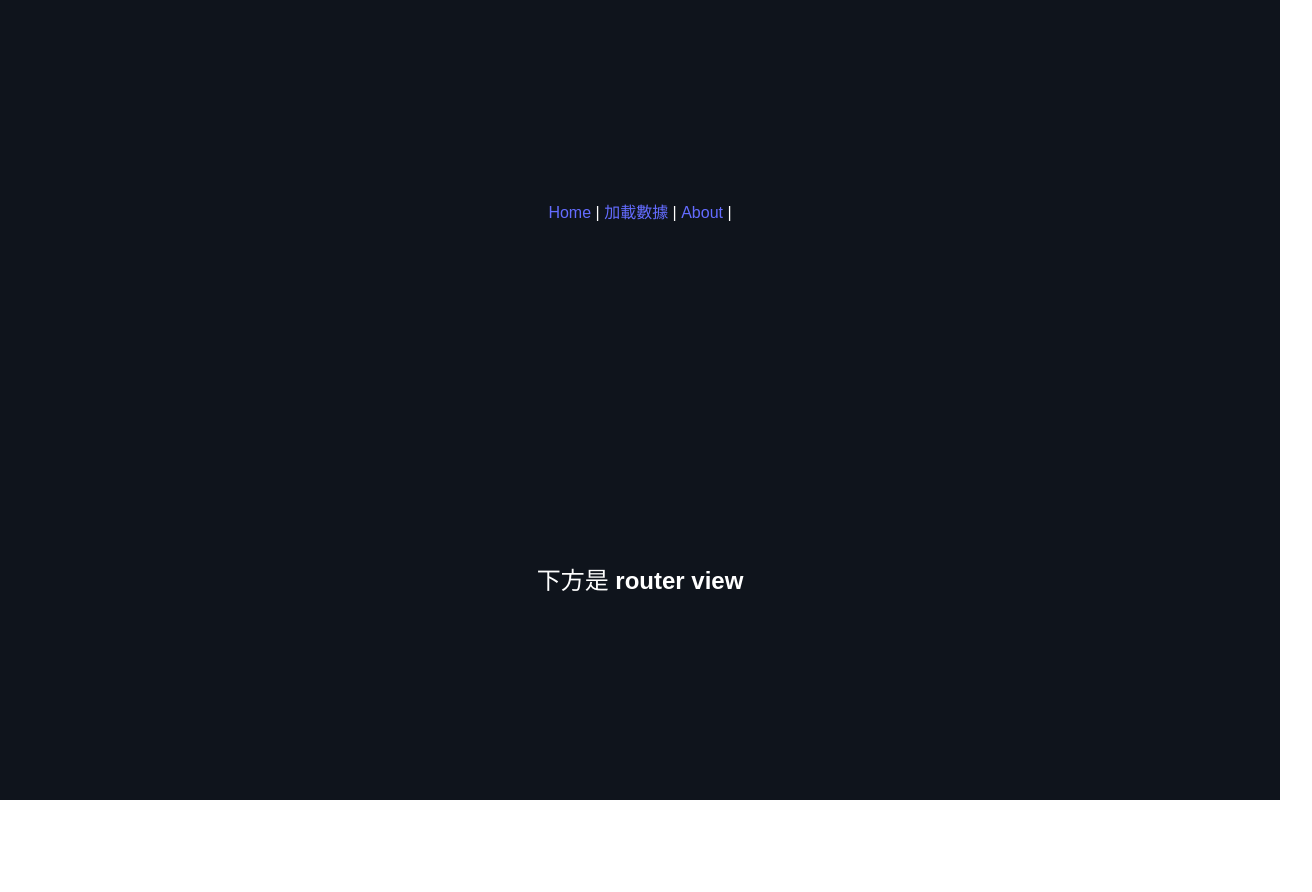
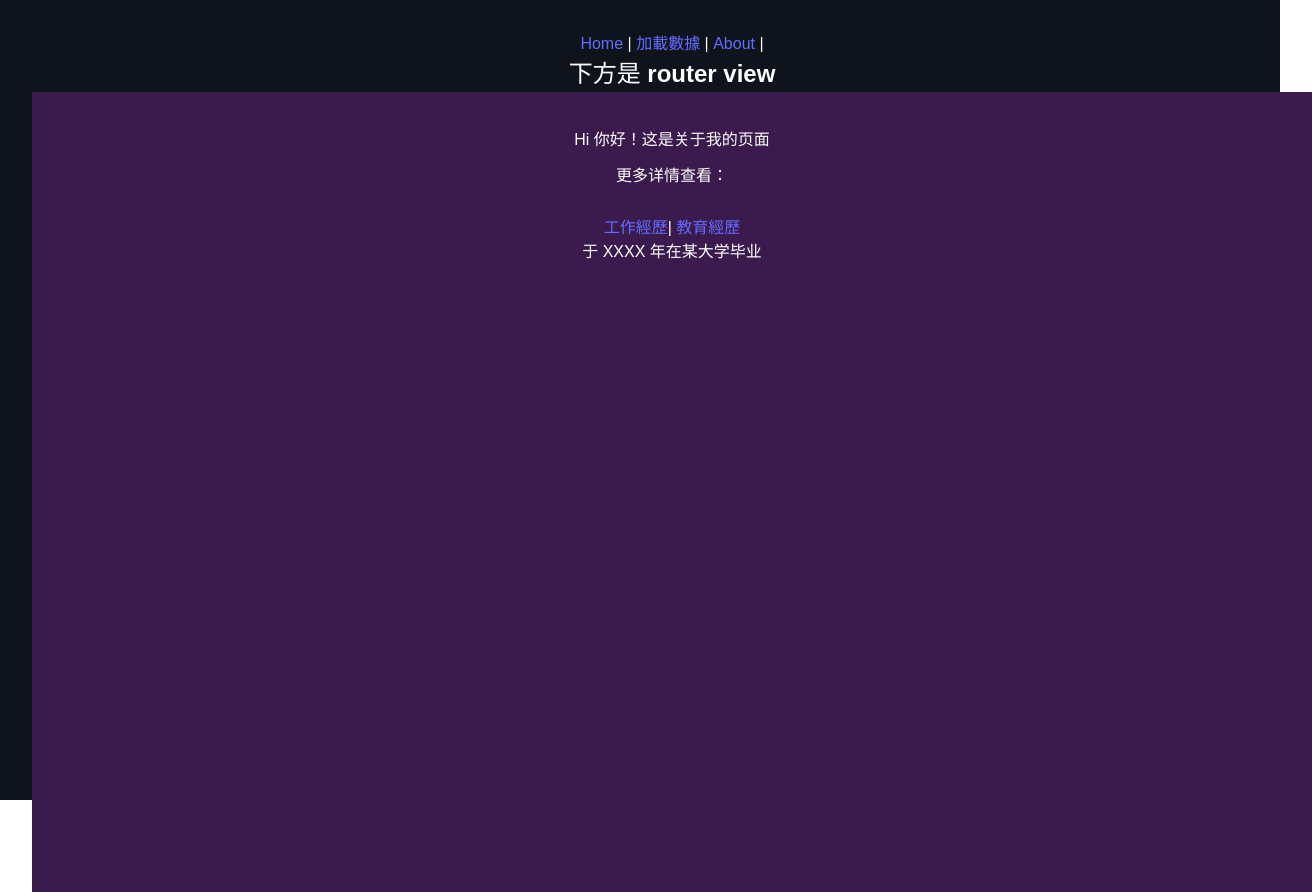
Before and after one commit to youngjay9/my_vue_workspace, a Vue app in the folder vite-project/: page /about/education in a window 1280 px wide. Shown: the whole page, 1312 px wide, since content can reach past the window. Before the commit the page ends 800 px from the top, so only its background shows below. Built offline with nearby package versions, Linux system fonts and the light colour scheme.

Commit message:
router  新增 nested component.

```diff
--- /dev/null
+++ b/vite-project/src/pages/AboutMe.vue
@@ -0,0 +1,37 @@
+<template>
+    <div class="container">
+        <p>Hi 你好！这是关于我的页面</p>
+        <p>更多详情查看：</p>
+        <nav>
+            <router-link to="/about/work">工作經歷</router-link>|
+            <router-link to="/about/education">教育經歷</router-link>
+        </nav>
+        <router-view></router-view>
+    </div>
+</template>
+
+<script>
+export default {
+
+
+}
+</script>
+
+<style scoped>
+.container {
+  width: 100vw;
+  height: 100vh;
+  max-width: 100%;
+  padding: 24px;
+
+  background-color: hsl(280deg, 50%, 20%);
+}
+
+p {
+  margin: 12px 0;
+}
+
+nav {
+  padding-top: 16px;
+}
+</style>
--- /dev/null
+++ b/vite-project/src/pages/HomePage.vue
@@ -0,0 +1,19 @@
+<template>
+    <div>首页</div>
+  </template>
+  <script>
+  export default {};
+  </script>
+  <style scoped>
+  div {
+    width: 100vw;
+    height: 100vh;
+    max-width: 100%;
+
+    display: grid;
+    place-items: center;
+
+    background-color: hsl(220deg, 50%, 20%);
+    font-size: 10vw;
+  }
+  </style>
--- /dev/null
+++ b/vite-project/src/pages/about/EducationExperience.vue
@@ -0,0 +1,5 @@
+<template>
+  <div>
+    <p>于 XXXX 年在某大学毕业</p>
+  </div>
+</template>
--- /dev/null
+++ b/vite-project/src/pages/about/WorkExperience.vue
@@ -0,0 +1,5 @@
+<template>
+  <div>
+    <p>于 XXXX 年在某公司工作</p>
+  </div>
+</template>
--- a/vite-project/src/routes.js
+++ b/vite-project/src/routes.js
@@ -1,6 +1,8 @@
 import HomePage from "./pages/HomePage.vue";
 import AboutMe from "./pages/AboutMe.vue";
 import AsyncLoadData from "./pages/loadData/AsyncLoadData.vue";
+import WorkExperience from "./pages//about/WorkExperience.vue";
+import EducationExperience from "./pages/about/EducationExperience.vue";
 
 import { createRouter, createWebHistory } from "vue-router";
 
@@ -13,6 +15,10 @@ const routes = [
      {
         path: "/about",
         component: AboutMe,
+        children: [
+            {  path: "work", component: WorkExperience},
+            {  path: "education", component: EducationExperience},
+        ]
      },
      {
       path:"/loadData",
```
